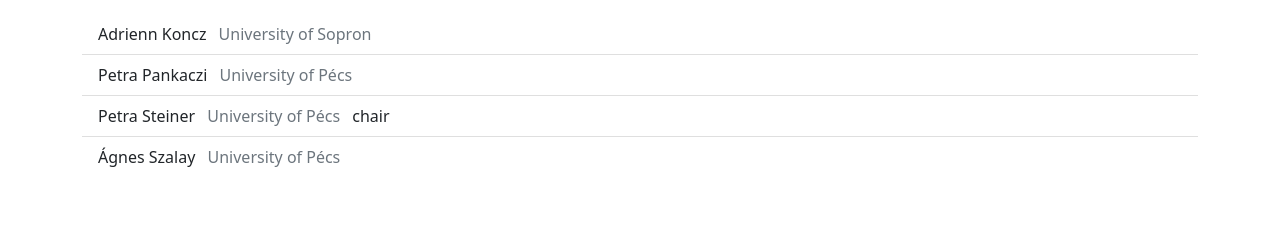
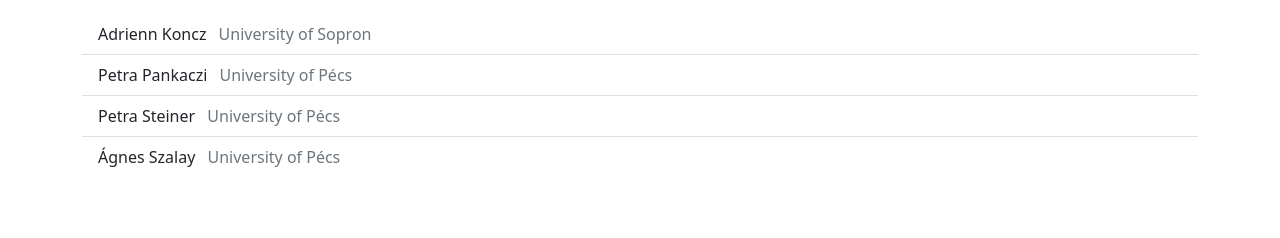
Before and after one commit to cent2023/cent2023.github.io, a Jekyll site: the page built from index.html, in a window 1280 px wide. Shown: the part 1536-1774 px from the top of the page. Built offline with Jekyll 4.4.1, drawn with Linux system fonts in a browser that asks for light colours.

Commit message:
Fix typo

```diff
--- a/index.html
+++ b/index.html
@@ -77,7 +77,7 @@
 	<ul class="list-group list-group-flush">
 		<li class="list-group-item">Adrienn Koncz <span class="px-2 text-muted">University of Sopron</span></li>
 		<li class="list-group-item">Petra Pankaczi <span class="px-2 text-muted">University of Pécs</span></li>
-		<li class="list-group-item">Petra Steiner <span class="px-2 text-muted">University of Pécs</span> chair</li>
+		<li class="list-group-item">Petra Steiner <span class="px-2 text-muted">University of Pécs</span></li>
 		<li class="list-group-item">Ágnes Szalay <span class="px-2 text-muted">University of Pécs</span></li>
 	</ul>
 </p>
```
